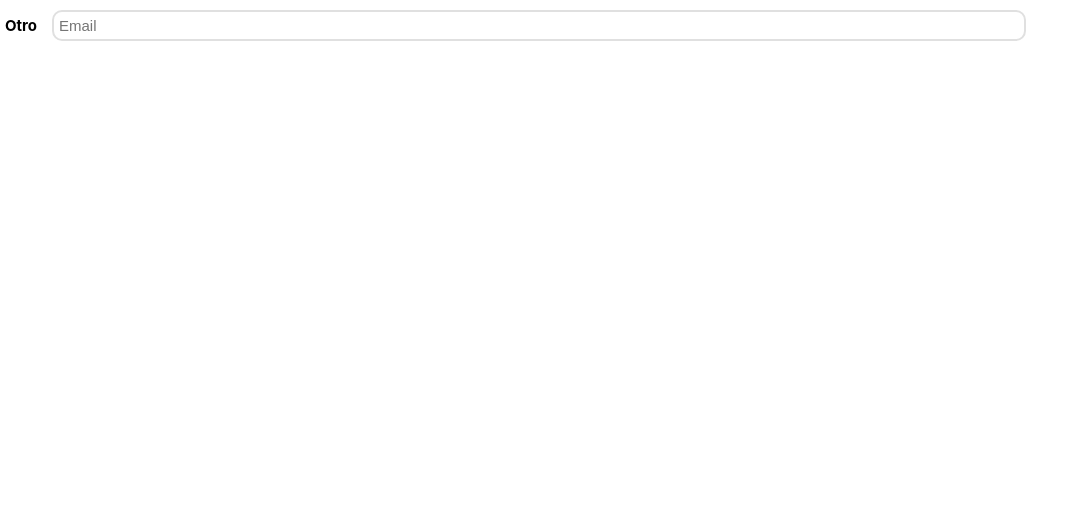
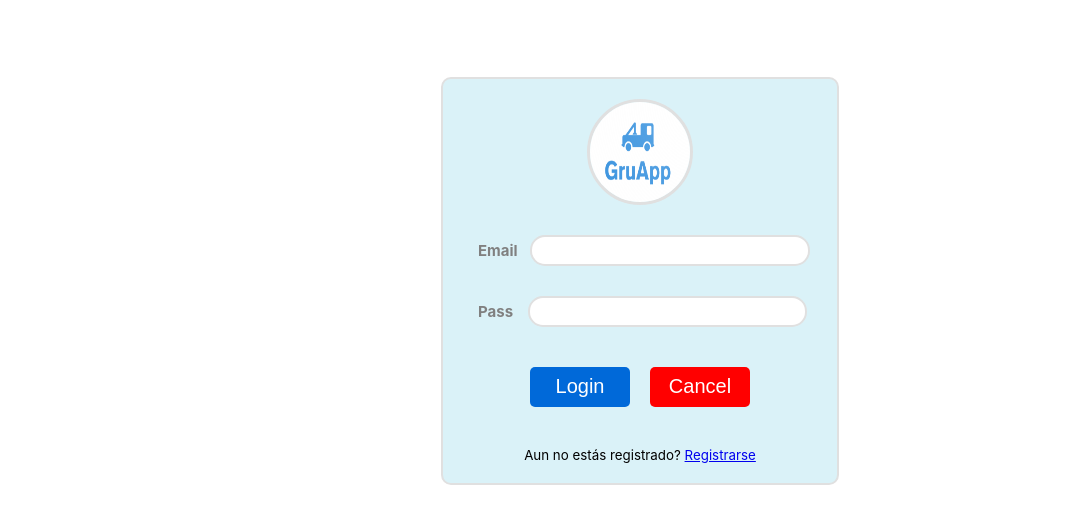
Before and after one commit to Koervege/GruApp, a React (Create React App) app: page /login in a window 1280 px wide. Shown: the top 524 px of the page, without its empty margins (0-1084 px from the left). Built offline with nearby package versions, Linux system fonts and the light colour scheme.

Commit message:
Login component was build with another styled components

```diff
--- a/src/App.js
+++ b/src/App.js
@@ -1,10 +1,10 @@
 import './App.css';
-import StyledInput from './components/StyledInput';
+import Login  from './pages/Login/Login'
 
 function App() {
   return (
     <>
-        <StyledInput placeholder="Email">Otro</StyledInput>
+       <Login />
     </>
   );
 }
--- a/src/components/Button/index.js
+++ b/src/components/Button/index.js
@@ -3,7 +3,7 @@ import styled from 'styled-components';
 const handleColorType = color => {
     switch (color) {
       case "primary":
-        return "#1982ea";
+        return "#0069d9";
       case "danger":
         return "#ff0000";
       case "success":
@@ -17,6 +17,7 @@ const Button = styled.button`
 
     border-radius: 5px;
     margin: 10px;
+    outline: none;
     font-size: 20px;
     height: 40px;
     min-width: 100px;
@@ -27,8 +28,8 @@ const Button = styled.button`
 
     &:hover {
       cursor: pointer;
-      background-color: black;
-      color: yellow;
+      background-color: #F8CE0B;
+      color: black;
     }
 `
 export default Button
--- a/src/components/Frame/index.js
+++ b/src/components/Frame/index.js
@@ -6,9 +6,9 @@ const Frame = styled.div `
     padding: 5px;
     border-radius: 10px;
     margin: 0px auto;
-    width: 50%;
-    height: 200px;
-    background-color: rgba(181, 230, 242, 0.5);
+    margin-top: 6%;
+    width: 30%;
+    background-color: rgba( 181, 230, 242, 0.5 );
     border:2px solid #e0e0e0;
 `
 
--- /dev/null
+++ b/src/components/Img/index.js
@@ -0,0 +1,16 @@
+import styled from 'styled-components';
+
+
+const Img = styled.img`
+
+    border-radius: ${({radius}) => `${radius}px`};
+    width: ${({width}) => `${width}px` };
+    height: ${({height}) => `${height}px`};
+    border-color: #e0e0e0;
+    border-style:solid;
+    border-width: 3px;
+
+`
+
+
+export default Img;
--- a/src/components/StyledInput/index.js
+++ b/src/components/StyledInput/index.js
@@ -1,24 +1,32 @@
-import { Input, Label } from './styles';
+import { Input, Label, Container } from './styles';
 
-function StyledInput({  children,
+function StyledInput({
+     children,
      type,
      id,
      name,
      placeholder,
-                        value }) {
+     value,
+     onChange
+}) {
 return(
-    <>
+<Container>
+    <div>
         <Label htmlFor={id}>{children}</Label>
-        <Input  type={type}
+    </div>
+
+        <Input
+            type={type}
+            onChange={onChange}
             id={id}
             name={name}
             placeholder={placeholder}
             value={value}>
         </Input>
+</Container>
 
-    </>
 
-)
-    }
 
-export default StyledInput;
+    )}
+
+export { StyledInput, Container };
--- a/src/components/StyledInput/styles.js
+++ b/src/components/StyledInput/styles.js
@@ -4,11 +4,13 @@ import styled from 'styled-components';
 export const Input = styled.input `
 
     padding: 5px;
-    border-radius: 10px;
+    border-radius: 15px;
     font-size: 15px;
     width: 75%;
-    margin:10px;
+    margin: 0px auto;
     border:2px solid #e0e0e0;
+    outline-color: #1982ea;
+
 `
 
 export const Label = styled.label `
@@ -16,5 +18,15 @@ export const Label = styled.label `
     padding: 5px;
     font-weight: bold;
     font-size: 15px;
+    margin-left: 10px;
+    color: gray;
 
 `
+export const Container = styled.div `
+
+    display: flex;
+    justify-content: center;
+    padding: 15px;
+    align-items: center;
+
+`
--- a/src/data.js
+++ b/src/data.js
@@ -6,7 +6,7 @@ const users = [
         _id: uuidv4(),
         name: 'Allan Brito',
         cc: '10852349',
-        emai: "allanB@gmail.com",
+        email: "allanB@gmail.com",
         password: '1234',
         phoneNum: '313678547',
         photo: 'https://res.cloudinary.com/djugjzinn/image/upload/v1612582362/aapktdqebpjhzflqlgw4.jpg'
@@ -15,7 +15,7 @@ const users = [
         _id: uuidv4(),
         name: 'Marlon Brandon',
         cc: '799533350',
-        emai: "marliton@gmail.com",
+        email: "marliton@gmail.com",
         password: '1234',
         phoneNum: '3006262590',
         photo: 'https://res.cloudinary.com/djugjzinn/image/upload/v1612582362/aapktdqebpjhzflqlgw4.jpg'
@@ -25,7 +25,7 @@ const users = [
         _id: uuidv4(),
         name: 'Maria Arango',
         cc: '5678234',
-        emai: "maria789@gmail.com",
+        email: "maria789@gmail.com",
         password: '1234',
         phoneNum: '3213428310',
         photo: 'https://res.cloudinary.com/djugjzinn/image/upload/v1612582362/aapktdqebpjhzflqlgw4.jpg'
@@ -70,7 +70,7 @@ const suppliers = [
         _id: uuidv4(),
         name: 'Francisco Villa',
         cc: '897653f21',
-        emai: "pancho@gmail.com",
+        email: "pancho@gmail.com",
         password: '1234',
         phoneNum: '317098371',
         photo: 'https://res.cloudinary.com/djugjzinn/image/upload/v1612582362/aapktdqebpjhzflqlgw4.jpg'
@@ -79,7 +79,7 @@ const suppliers = [
         _id: uuidv4(),
         name: 'Carlos Santana',
         cc: '799533350',
-        emai: "marliton@gmail.com",
+        email: "carlitos@gmail.com",
         password: '1234',
         phoneNum: '3006262590',
         photo: 'https://res.cloudinary.com/djugjzinn/image/upload/v1612582362/aapktdqebpjhzflqlgw4.jpg'
@@ -89,7 +89,7 @@ const suppliers = [
         _id: uuidv4(),
         name: 'Miguel Hidalgo',
         cc: '7590876',
-        emai: "miguelin@gmail.com",
+        email: "miguelin@gmail.com",
         password: '1234',
         phoneNum: '3158750921',
         photo: 'https://res.cloudinary.com/djugjzinn/image/upload/v1612582362/aapktdqebpjhzflqlgw4.jpg'
--- /dev/null
+++ b/src/pages/Login/Login.js
@@ -0,0 +1,91 @@
+import React from 'react';
+import logo from '../../images/logo.png'
+import Frame  from '../../components/Frame';
+import Button  from '../../components/Button';
+import Img from '../../components/Img';
+import { StyledInput, Container }  from '../../components/StyledInput/index';
+import { users, suppliers } from '../../data';
+
+
+class Login extends  React.Component {
+
+    state= {
+        email: '',
+        password: '',
+
+    }
+
+    handleChange = ( event ) => {
+
+        const { name, value } = event.target;
+        this.setState({
+            [name]: value
+        });
+    }
+
+    searchUser=( event ) => {
+
+        event.preventDefault();
+
+        const [moto] = users.filter( (user) => user.email === this.state.email );
+        const [tow] = suppliers.filter( (supplier) => supplier.email === this.state.email );
+
+        if( !moto && !tow ){
+            alert('Usuario no existe');
+            return
+        }
+
+        const {password} = this.state;
+        if( moto != undefined && password === moto.password ) {
+            alert(`Usuario Autenticado:\n${moto.name}\nMotocicleta`);
+            return
+        }
+        if( tow != undefined && password === tow.password ) {
+            alert(`Usuario Autenticado:\n${tow.name}\nGrua`);
+            return
+        }
+
+        alert('Contraseña Invalida')
+    }
+
+    render() {
+        const { email, password } = this.state;
+
+        return(
+
+            <Frame>
+                <Container>
+                    <Img
+                        src={ logo }
+                        radius="100"
+                        width="100" height="100" alt="logo"/>
+                </Container>
+                <form onSubmit={this.searchUser}>
+                    <StyledInput
+                        value={email}
+                        name="email"
+                        onChange={this.handleChange}
+                        children="Email"
+                        type="email" />
+                    <StyledInput
+                        name="password"
+                        children="Pass"
+                        value={password}
+                        onChange={this.handleChange}
+                        type="password" />
+                    <Container>
+                        <Button type="submit" color="primary">Login</Button>
+                        <Button color="danger">Cancel</Button>
+                    </Container>
+                </form>
+
+                <Container>
+                    <small>Aun no estás registrado? <a href="#">Registrarse</a></small>
+                </Container>
+            </Frame>
+
+        )
+    }
+}
+
+export default Login
```
Also changed, not shown: src/pages/Login.js (deleted, +0 -24 lines), src/components/Link/Link.js (added), src/images/logo.png (added), 1 other file (tests, documents, lock files or other folders). Lines whose indentation alone changed are shown as unchanged.
